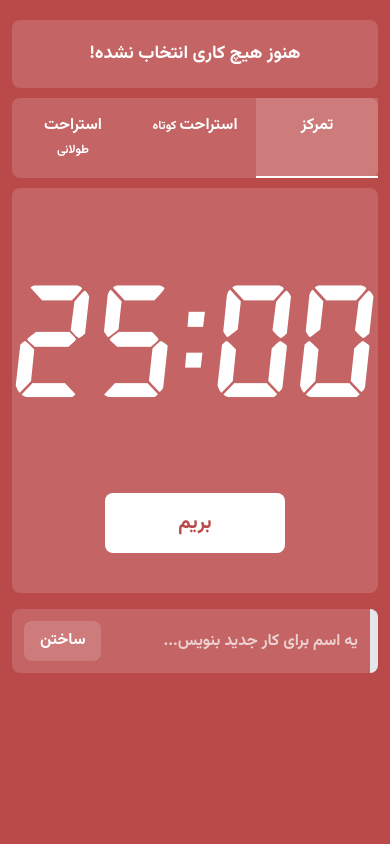
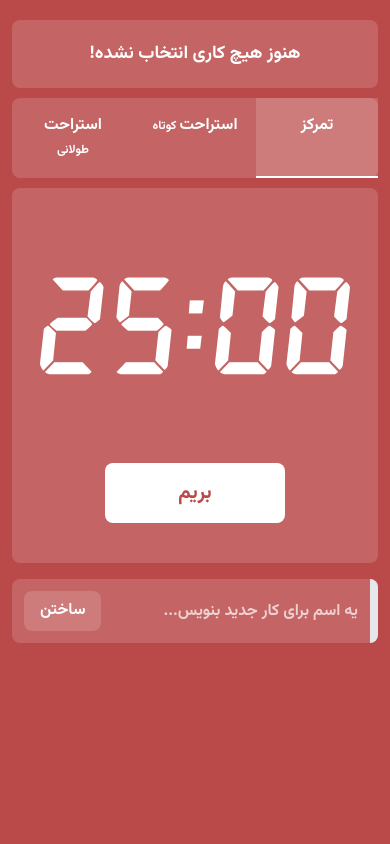
Before and after one commit to the-pesar/pomodoro.ir, a Nuxt app: page / in a window 390 px wide. Shown: the top 844 px of the page. Built offline with nearby package versions, Linux system fonts and the light colour scheme.

Commit message:
improve UI

```diff
--- a/assets/styles/main.css
+++ b/assets/styles/main.css
@@ -37,6 +37,9 @@ body {
 main.pmdr {
   background-color: var(--status-color);
   transition: background-color 0.75s;
+  user-select: none;
+  -webkit-user-select: none;
+  -ms-user-select: none;
 }
 
 section.footer {
--- a/components/pmdr.vue
+++ b/components/pmdr.vue
@@ -40,7 +40,7 @@
       <section
         class="flex flex-col bg-glass mt-2.5 pt-10 rounded-lg font-['clockicons'] text-white text-center"
       >
-        <span class="text-[150px]">{{ timer }}</span>
+        <span class="text-[130px] md:text-[150px]">{{ timer }}</span>
         <div class="py-10">
           <button
             v-if="!timing"
@@ -51,13 +51,13 @@
           </button>
           <template v-else>
             <button
-              class="timer-action bg-white w-[160px] md:w-[180px] h-[60px] text-xl font-['Vazirmatn'] rounded-lg ml-2.5"
+              class="timer-action bg-white w-[150px] md:w-[180px] h-[60px] text-xl font-['Vazirmatn'] rounded-lg ml-2.5"
               @click="restTimer"
             >
               دوباره
             </button>
             <button
-              class="timer-action bg-white w-[160px] md:w-[180px] h-[60px] text-xl font-['Vazirmatn'] rounded-lg mr-2.5"
+              class="timer-action bg-white w-[150px] md:w-[180px] h-[60px] text-xl font-['Vazirmatn'] rounded-lg mr-2.5"
               @click="stopTimer"
             >
               مکث
@@ -117,12 +117,12 @@
           </div>
           <div
             v-else
-            class="expand-animation bg-glass flex justify-between rounded-lg border-r-8 text-white p-4 mt-4"
+            class="expand-animation bg-glass flex flex-col items-center md:justify-between md:flex-row rounded-lg border-r-8 text-white p-4 mt-4"
           >
             <div class="flex items-center">
               {{ t.name }}
             </div>
-            <div class="flex">
+            <div class="flex mt-4 md:mt-0">
               <button
                 class="bg-glass py-1 px-3 rounded-lg text-white outline-none ml-1"
                 @click="selectTask(t.id)"
@@ -198,8 +198,9 @@ const editTaskAction = (id: string, newName: string) => {
 }
 
 const startTimerAction = () => {
-  if(tasks.value.find((v) => v.selected)) startTimer()
+  if (tasks.value.find((v) => v.selected)) startTimer()
 }
+console.log("test")
 </script>
 
 <style>
```
